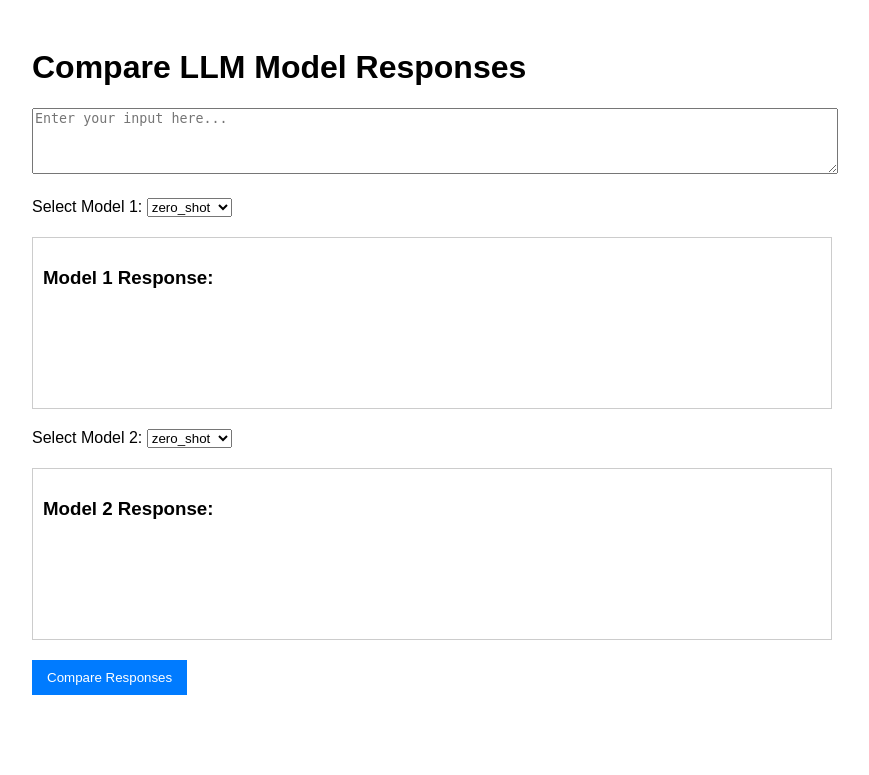
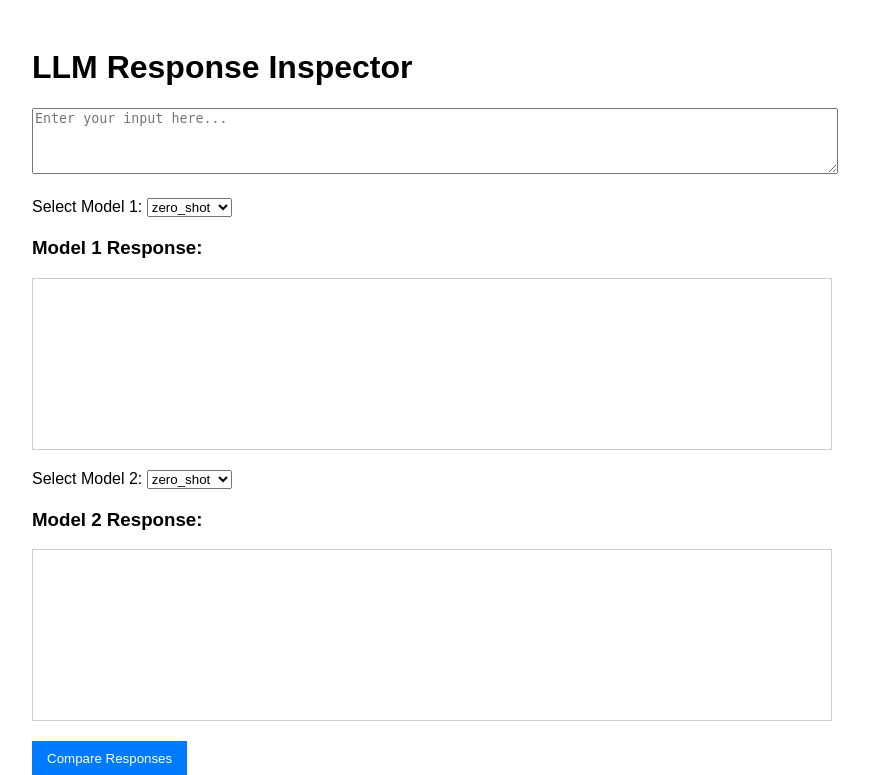
Before and after one commit to mathewnxwang/synthetic_data_fine_tuning, a Flask app: page / in a window 1280 px wide. Shown: the top 775 px of the page, without its empty margins (208-1077 px from the left). Before the commit the page ends 695 px from the top, so only its background shows below. Run offline with Flask 3, Linux system fonts and the light colour scheme.

Commit message:
frontend improvements

```diff
--- a/templates/index.html
+++ b/templates/index.html
@@ -3,7 +3,7 @@
 <head>
     <meta charset="UTF-8">
     <meta name="viewport" content="width=device-width, initial-scale=1.0">
-    <title>LLM Model Comparison</title>
+    <title>LLM Response Inspector</title>
     <style>
         body {
             font-family: Arial, sans-serif;
@@ -40,33 +40,33 @@
 </head>
 <body>
     <div class="container">
-        <h1>Compare LLM Model Responses</h1>
+        <h1>LLM Response Inspector</h1>
         <form method="POST">
             <div class="input-pane">
-                <textarea name="user_input" rows="4" style="width: 100%;" placeholder="Enter your input here..."></textarea>
+                <textarea name="user_input" rows="4" style="width: 100%;" placeholder="Enter your input here...">{{ user_input }}</textarea>
             </div>
             <div class="model-select">
                 <label for="model1">Select Model 1:</label>
                 <select name="model1" id="model1">
                     {% for model in models %}
-                        <option value="{{ model }}">{{ model }}</option>
+                        <option value="{{ model }}" {% if model == model1_input %}selected{% endif %}>{{ model }}</option>
                     {% endfor %}
                 </select>
             </div>
+            <h3>Model 1 Response:</h3>
             <div class="response-pane">
-                <h3>Model 1 Response:</h3>
                 <p>{{ model1_response }}</p>
             </div>
             <div class="model-select">
                 <label for="model2">Select Model 2:</label>
                 <select name="model2" id="model2">
                     {% for model in models %}
-                        <option value="{{ model }}">{{ model }}</option>
+                        <option value="{{ model }}" {% if model == model2_input %}selected{% endif %}>{{ model }}</option>
                     {% endfor %}
                 </select>
             </div>
+            <h3>Model 2 Response:</h3>
             <div class="response-pane">
-                <h3>Model 2 Response:</h3>
                 <p>{{ model2_response }}</p>
             </div>
             <button type="submit">Compare Responses</button>
```
Also changed, not shown: 1 other file.
